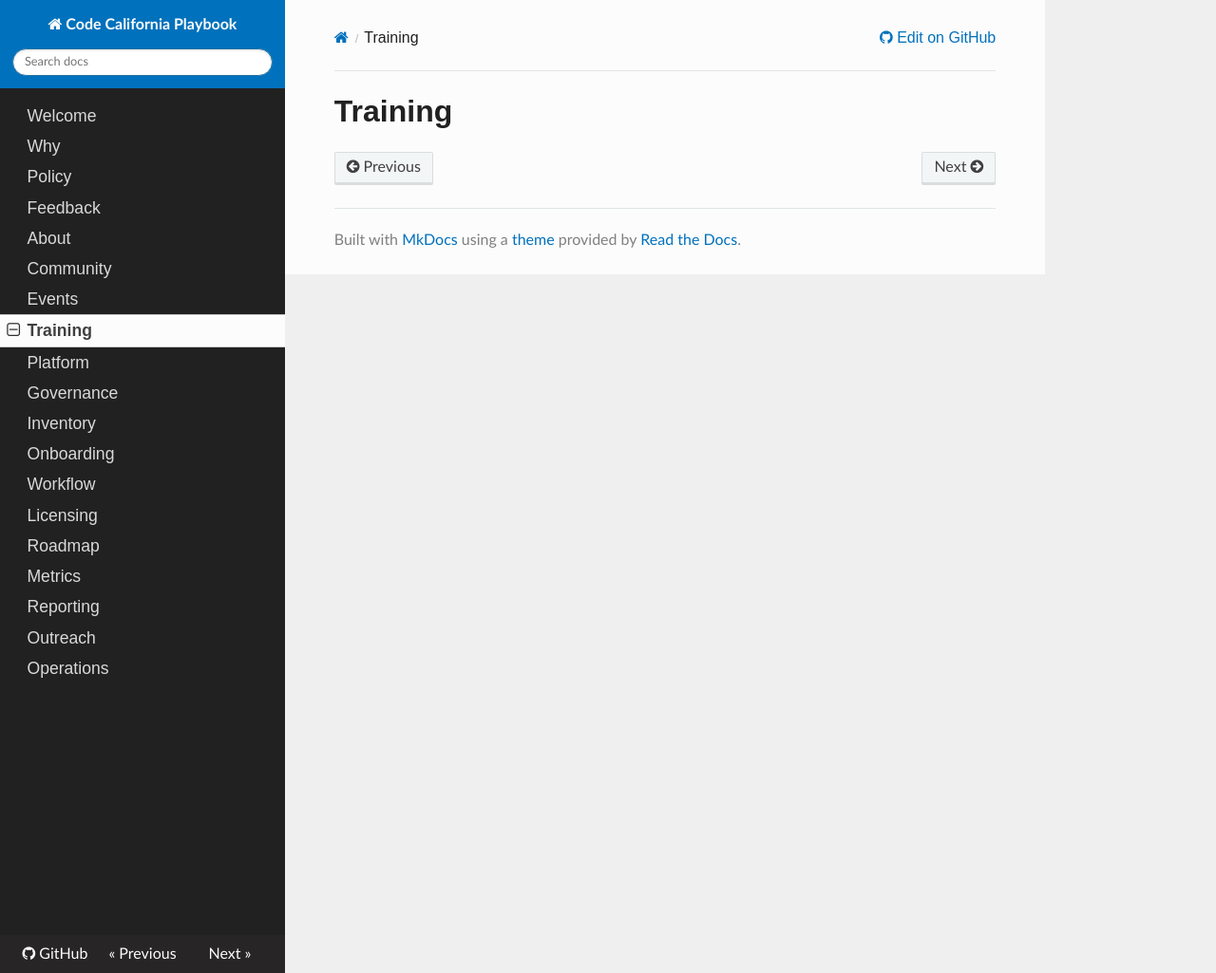
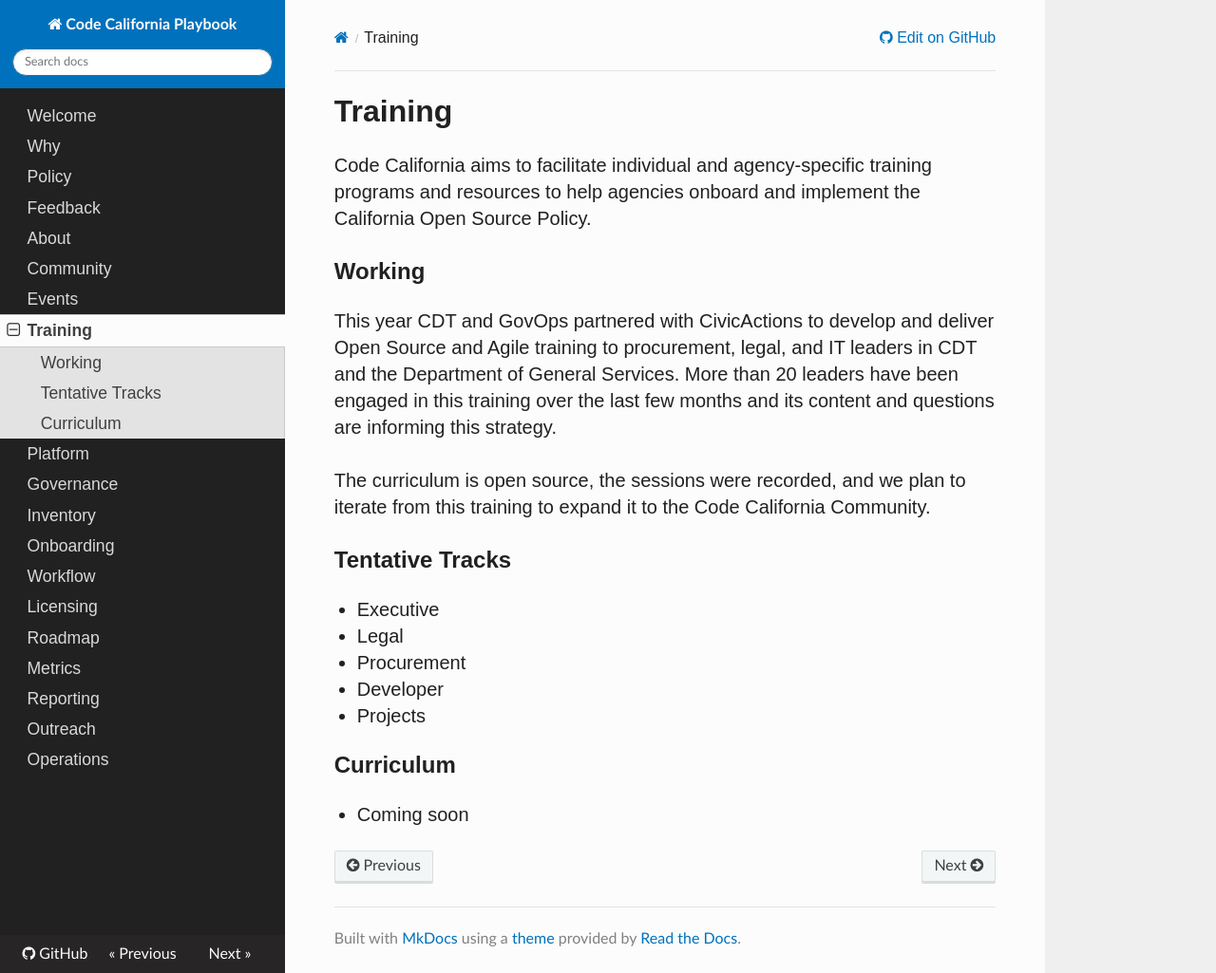
Before and after one commit to CA-CODE-Works/playbook, an MkDocs documentation site: the page built from docs/training.md, in a window 1280 px wide and 1025 px high. Shown: the whole window at 95% size. Built offline with MkDocs 1.6.1, drawn with Linux system fonts in a browser that asks for light colours; nearby versions of some CDN libraries; old or Windows-style settings are respelled for this version of MkDocs.

Commit message:
Update training.md

```diff
--- a/docs/training.md
+++ b/docs/training.md
@@ -1 +1,25 @@
 # Training
+
+Code California aims to facilitate  individual and agency-specific training programs and resources to help agencies onboard and implement the California Open Source Policy.
+
+## Working
+
+This year CDT and GovOps partnered with CivicActions to develop and deliver Open Source and Agile training to procurement, legal, and IT leaders in CDT and the Department of General Services. More than 20 leaders have been engaged in this training over the last few months and its content and questions are informing this strategy.
+
+The curriculum is open source, the sessions were recorded, and we plan to iterate from this training to expand it to the Code California Community.
+
+## Tentative Tracks
+
+* Executive
+
+* Legal
+
+* Procurement
+
+* Developer
+
+* Projects
+
+## Curriculum
+
+* Coming soon
```
